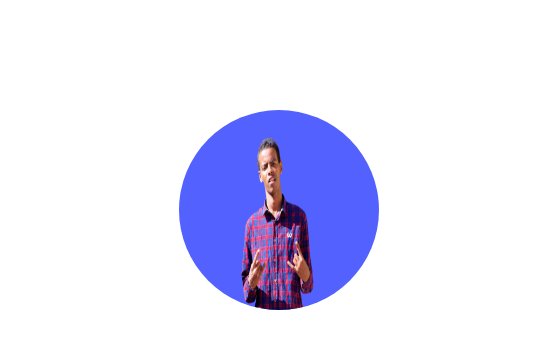
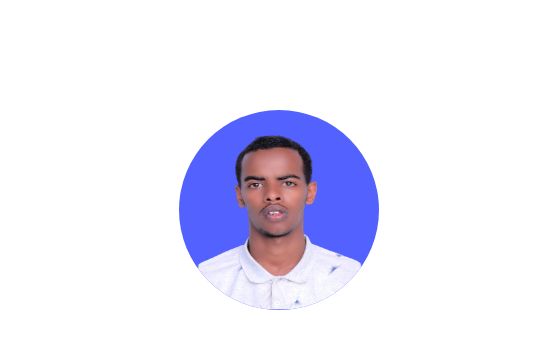
Before and after one commit to suhaybcabdi/suhaybcabdi.github.io, a plain HTML site: page index.html in a window 1280 px wide. Shown: the part 820-1180 px from the top of the page, 97-651 px from the left. Drawn offline with nearby package versions, Linux system fonts and the light colour scheme.

Commit message:
Update index.html

```diff
--- a/index.html
+++ b/index.html
@@ -58,7 +58,7 @@
 
                 <div class="about__container bd-grid">
                     <div class="about__img">
-                        <img src="assets/img/suhayb.png" alt="">
+                        <img src="assets/img/perfill.png" alt="">
                     </div>
 
                     <div>
```
